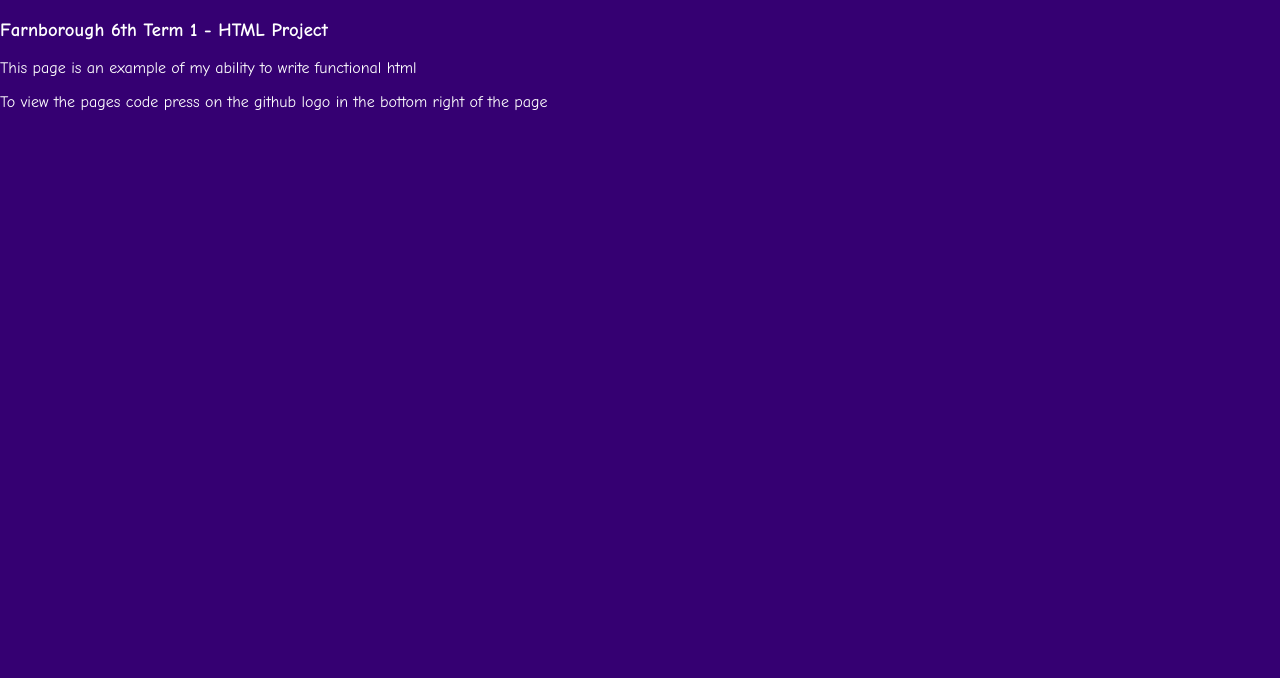
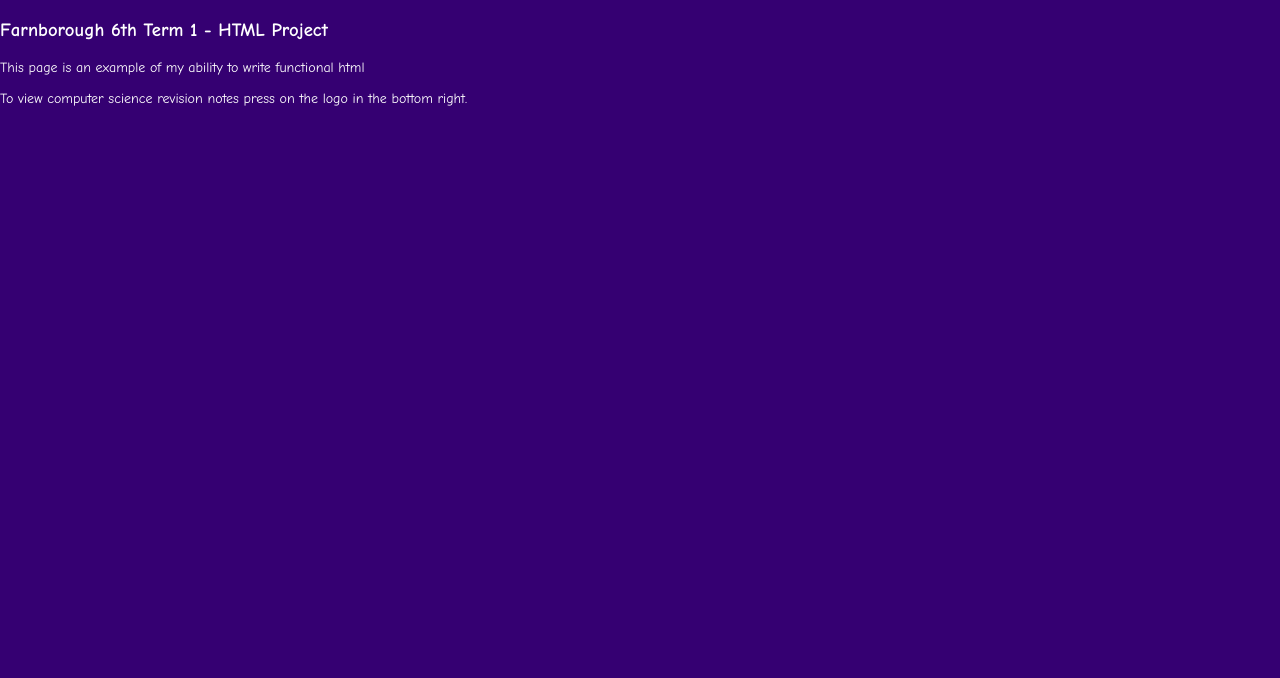
Before and after one commit to parkinmichael/term1-html-project, a plain HTML site: page index.html in a window 1280 px wide. Shown: the top 678 px of the page. Drawn offline with Linux system fonts and the light colour scheme; a script that the page names is missing.

Commit message:
Project Skeleton

```diff
--- a/index.css
+++ b/index.css
@@ -13,16 +13,16 @@ html, body{
 
 html{
     margin:0;
-    padding:0'
+    padding:0;
 }
 
 body {
     margin:0;
-    background-color:rgb(53, 0, 114)
+    background-color:rgb(53, 0, 114);
 }
 
 p{
-    font-size: 1rem;
+    font-size: 14px;
 }
 
 #code {
--- a/index.html
+++ b/index.html
@@ -12,7 +12,7 @@
 
         <p>This page is an example of my ability to write functional html </p>
 
-        <p>To view the pages code press on the github logo in the bottom right of the page</p>
+        <p>To view computer science revision notes press on the logo in the bottom right.</p>
         <a id="code" href="https://github.com/parkinmichael/term1-html-project/tree/main">
             <img alt="Github Logo" src="GitHub-Mark-64px.png" width="64px" height="64px" />
         </a>
--- a/index.js
+++ /dev/null
@@ -1 +0,0 @@
-//This is only here for show, it plays no signficant role in the structural integrity of my page...
```
